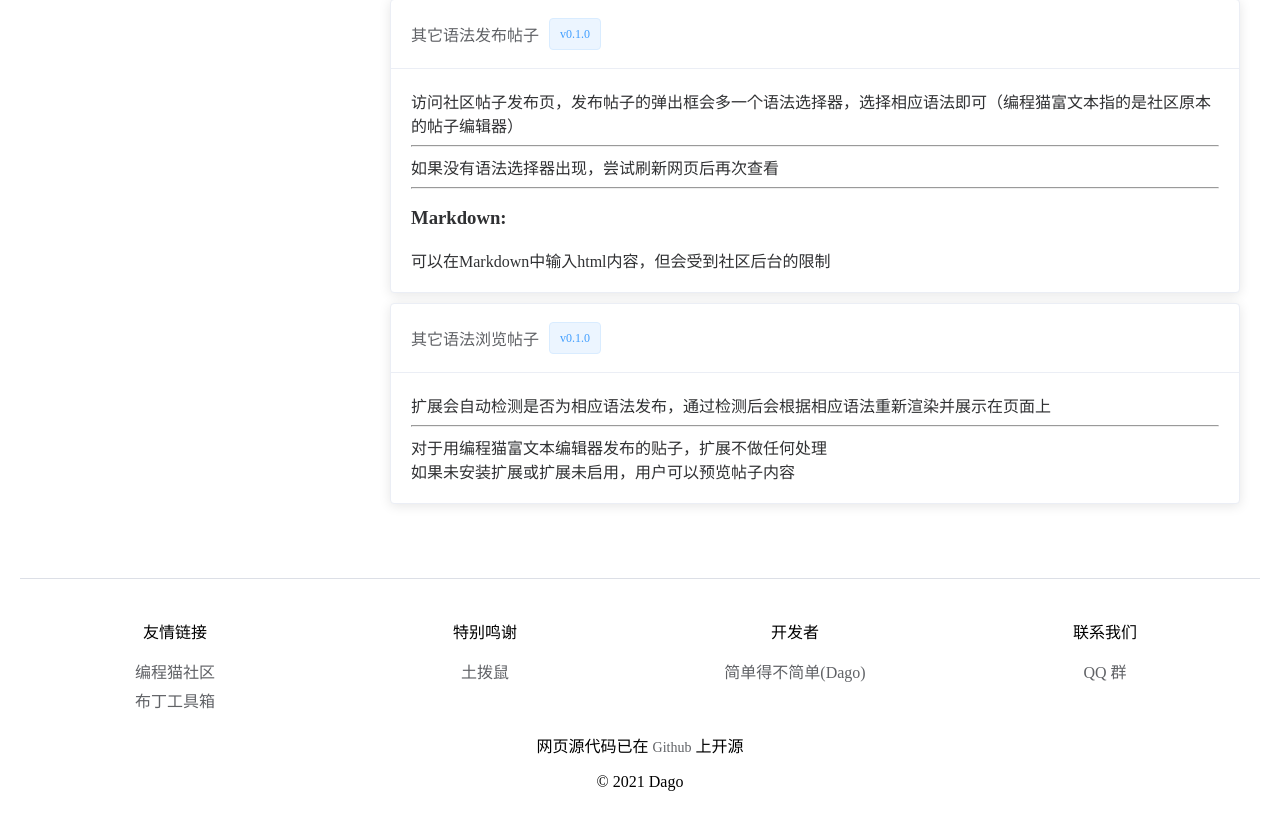
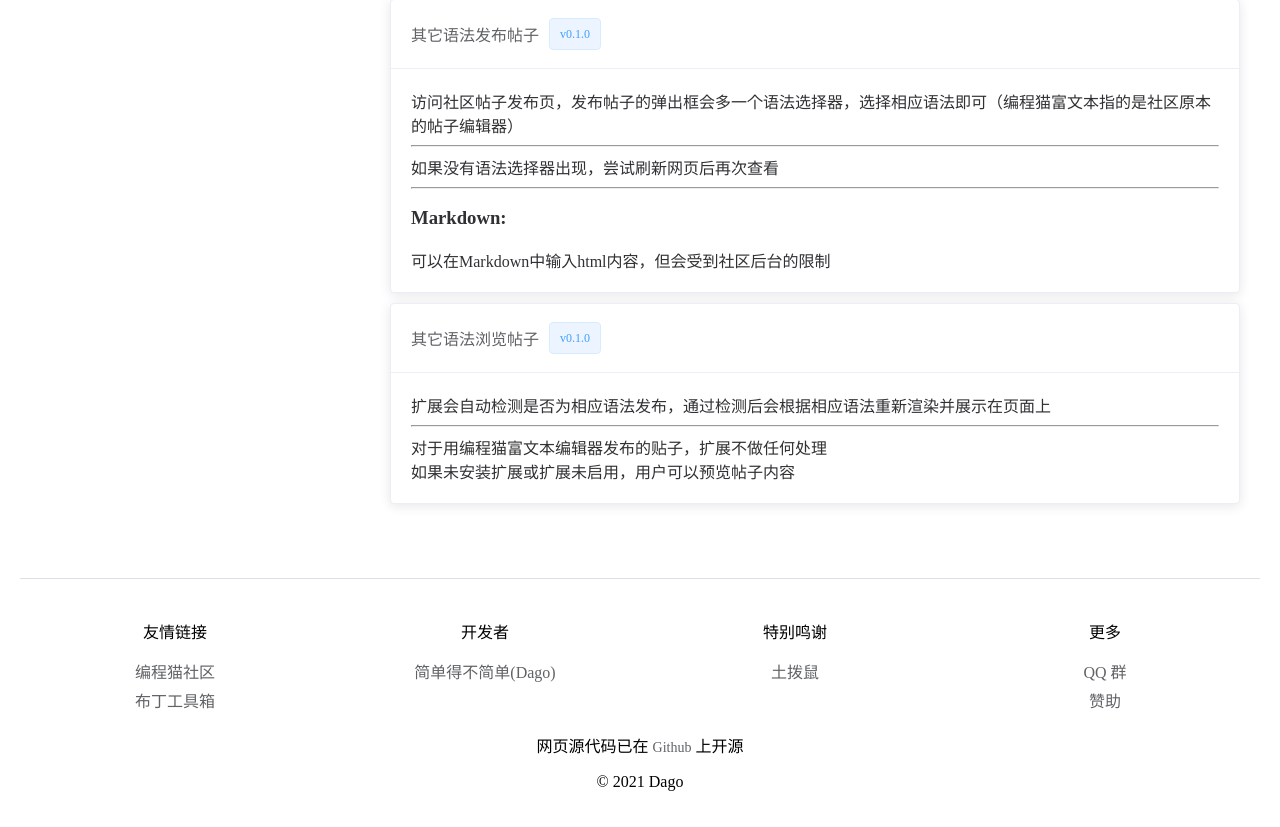
Before and after one commit to codemaoTeam/codemao-browse-enhanced-site, a Vue app: page /doc in a window 1280 px wide. Shown: the part 2201-3028 px from the top of the page. Built offline with nearby package versions, Linux system fonts and the light colour scheme.

Commit message:
content(footer): 添加赞助链接

```diff
--- a/src/components/PageFooter.vue
+++ b/src/components/PageFooter.vue
@@ -45,12 +45,6 @@ export default {
           ],
         },
         {
-          name: '特别鸣谢',
-          content: [
-            { name: '土拨鼠', link: 'https://shequ.codemao.cn/user/2695330' },
-          ],
-        },
-        {
           name: '开发者',
           content: [
             {
@@ -60,11 +54,21 @@ export default {
           ],
         },
         {
-          name: '联系我们',
+          name: '特别鸣谢',
+          content: [
+            { name: '土拨鼠', link: 'https://shequ.codemao.cn/user/2695330' },
+          ],
+        },
+        {
+          name: '更多',
           content: [
             {
               name: 'QQ 群',
               link: 'https://jq.qq.com/?_wv=1027&k=W15hPcPZ',
+            },
+            {
+              name: '赞助',
+              link: 'https://afdian.net/@DagoYoung',
             },
           ],
         },
```
